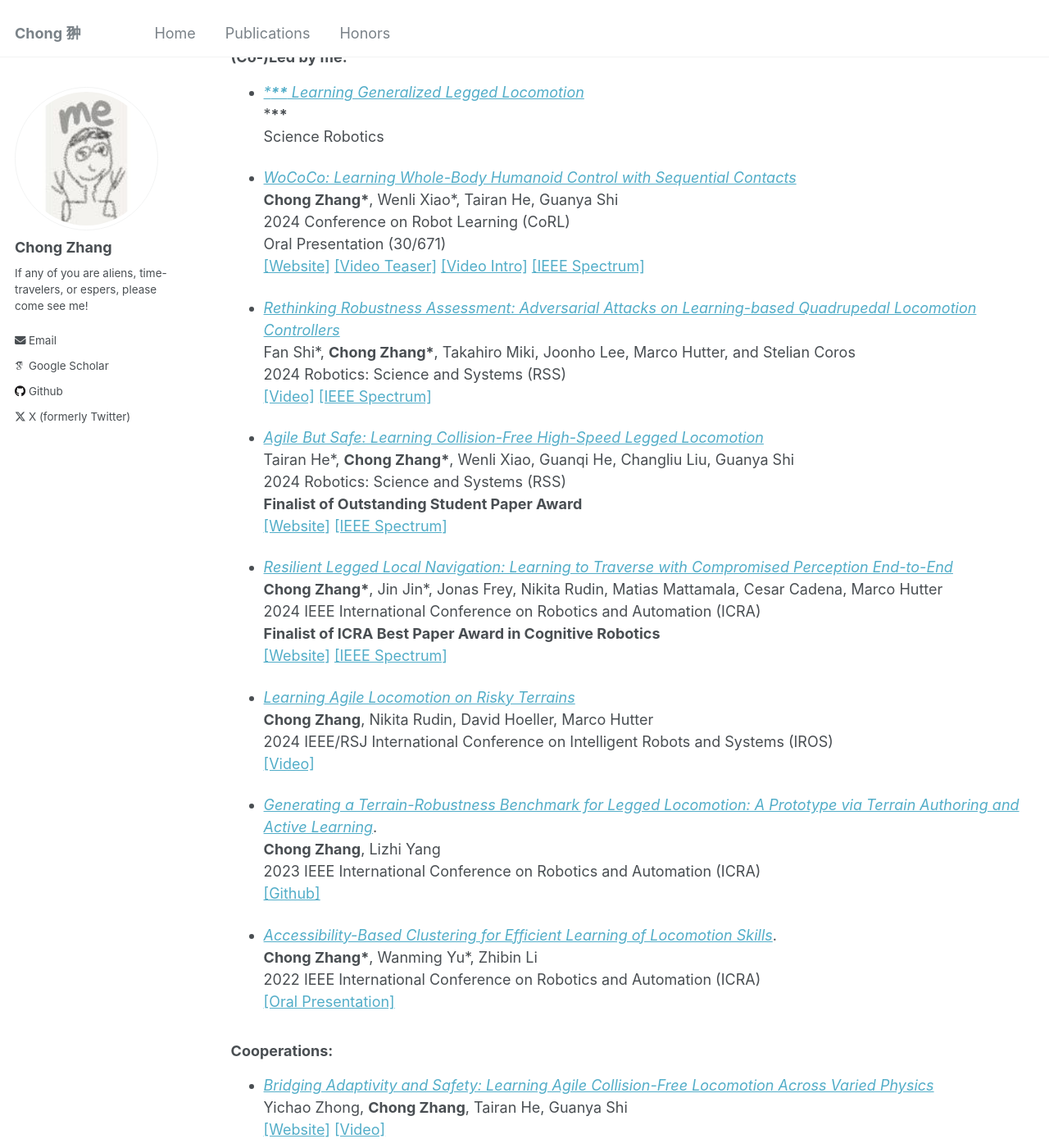
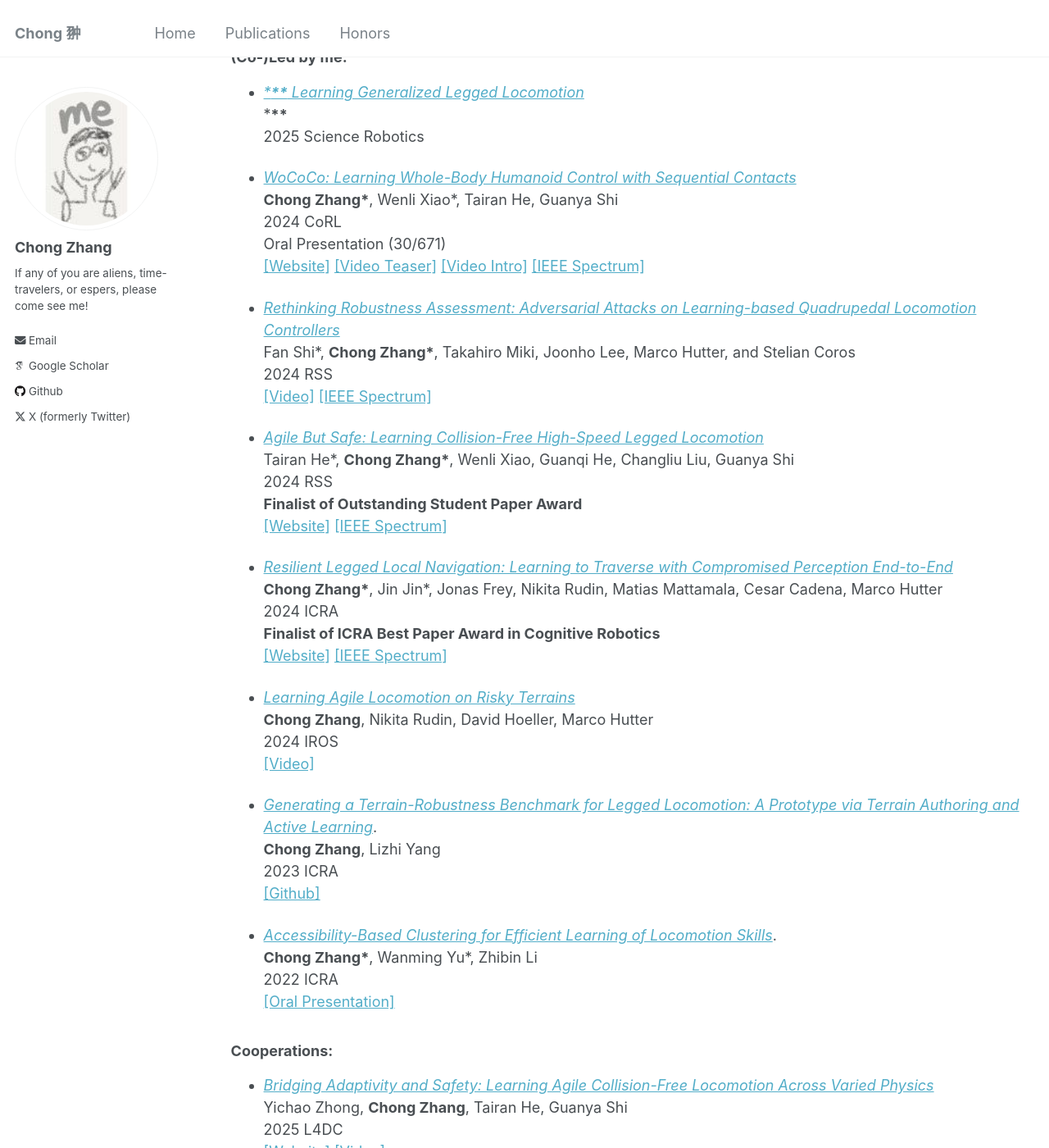
Before and after one commit to zita-ch/zita-ch.github.io, a Jekyll site: the page built from _pages/publications.md, in a window 1280 px wide and 1400 px high, scrolled down 251 px. Shown: the whole window at 82% size. Built offline with Jekyll 4.4.1, drawn with Linux system fonts in a browser that asks for light colours; some web fonts are replaced; some of the changed text lies outside the part shown.

Commit message:
update venue

```diff
--- a/_pages/publications.md
+++ b/_pages/publications.md
@@ -19,44 +19,44 @@ author_profile: true
 
 + [_\******* Learning Generalized Legged Locomotion_]()
   \*******
-  Science Robotics
+  2025 Science Robotics
 
 + [_WoCoCo: Learning Whole-Body Humanoid Control with Sequential Contacts_](https://arxiv.org/abs/2406.06005)
   **Chong Zhang\***, Wenli Xiao\*, Tairan He, Guanya Shi
-  2024 Conference on Robot Learning (CoRL)
+  2024 CoRL
   Oral Presentation (30/671)
   [\[Website\]](https://lecar-lab.github.io/wococo/) [\[Video Teaser\]](https://youtu.be/L18X-QbXqPI?feature=shared/) [\[Video Intro\]](https://youtu.be/_S6DNhPDuTw?feature=shared/) [\[IEEE Spectrum\]](https://spectrum.ieee.org/video-friday-drone-vs-flying-canoe)
 
 + [_Rethinking Robustness Assessment: Adversarial Attacks on Learning-based Quadrupedal Locomotion Controllers_](https://arxiv.org/abs/2405.12424)
   Fan Shi\*, **Chong Zhang\***, Takahiro Miki, Joonho Lee, Marco Hutter, and Stelian Coros
-  2024 Robotics: Science and Systems (RSS)
+  2024 RSS
   [\[Video\]](https://www.youtube.com/watch?v=WMgUrhZ2Tps) [\[IEEE Spectrum\]](https://spectrum.ieee.org/video-friday-multitasking)
 
 + [_Agile But Safe: Learning Collision-Free High-Speed Legged Locomotion_](https://arxiv.org/pdf/2401.17583.pdf)
   Tairan He\*, **Chong Zhang\***, Wenli Xiao, Guanqi He, Changliu Liu, Guanya Shi
-  2024 Robotics: Science and Systems (RSS)
+  2024 RSS
   **Finalist of Outstanding Student Paper Award**
   [\[Website\]](https://agile-but-safe.github.io/) [\[IEEE Spectrum\]](https://spectrum.ieee.org/video-friday-agile-but-safe)
 
 + [_Resilient Legged Local Navigation: Learning to Traverse with Compromised Perception End-to-End_](https://arxiv.org/pdf/2310.03581.pdf)
   **Chong Zhang\***, Jin Jin\*, Jonas Frey, Nikita Rudin, Matias Mattamala, Cesar Cadena, Marco Hutter
-  2024 IEEE International Conference on Robotics and Automation (ICRA)
+  2024 ICRA
   **Finalist of ICRA Best Paper Award in Cognitive Robotics**
   [\[Website\]](https://sites.google.com/leggedrobotics.com/resilient-navigation) [\[IEEE Spectrum\]](https://spectrum.ieee.org/video-friday-punch-out)
 
 + [_Learning Agile Locomotion on Risky Terrains_](https://arxiv.org/abs/2311.10484)
   **Chong Zhang**, Nikita Rudin, David Hoeller, Marco Hutter
-  2024 IEEE/RSJ International Conference on Intelligent Robots and Systems (IROS)
+  2024 IROS
   [\[Video\]](https://www.youtube.com/watch?v=Z5X0J8OH6z4)
 
 + [_Generating a Terrain-Robustness Benchmark for Legged Locomotion: A Prototype via Terrain Authoring and Active Learning_](https://arxiv.org/pdf/2208.07681.pdf).
   **Chong Zhang**, Lizhi Yang
-  2023 IEEE International Conference on Robotics and Automation (ICRA)
+  2023 ICRA
   [\[Github\]](https://github.com/zita-ch/terrain_benchmark)
 
 + [_Accessibility-Based Clustering for Efficient Learning of Locomotion Skills_](https://arxiv.org/abs/2109.11191).
   **Chong Zhang\***, Wanming Yu\*, Zhibin Li
-  2022 IEEE International Conference on Robotics and Automation (ICRA)
+  2022 ICRA
    [\[Oral Presentation\]](/files/ICRA22_2387.mp4)
 
 
@@ -65,17 +65,18 @@ author_profile: true
 ### Cooperations:
 
 + [_Bridging Adaptivity and Safety:
-Learning Agile Collision-Free Locomotion
-Across Varied Physics_](https://arxiv.org/abs/2501.04276)
-Yichao Zhong, **Chong Zhang**, Tairan He, Guanya Shi
-[\[Website\]](https://adaptive-safe-locomotion.github.io/) [\[Video\]](https://adaptive-safe-locomotion.github.io/assets/file/BAS-video.mp4)
+  Learning Agile Collision-Free Locomotion
+  Across Varied Physics_](https://arxiv.org/abs/2501.04276)
+  Yichao Zhong, **Chong Zhang**, Tairan He, Guanya Shi
+  2025 L4DC
+  [\[Website\]](https://adaptive-safe-locomotion.github.io/) [\[Video\]](https://adaptive-safe-locomotion.github.io/assets/file/BAS-video.mp4)
 
 + [_OmniH2O: Universal and Dexterous Human-to-Humanoid Whole-Body Teleoperation and Learning_](https://omni.human2humanoid.com/resources/OmniH2O_paper.pdf)
   Tairan He\*, Zhengyi Luo\*, Xialin He\*, Wenli Xiao, **Chong Zhang**, Weinan Zhang, Kris Kitani, Changliu Liu, Guanya Shi
-  2024 Conference on Robot Learning (CoRL)
+  2024 CoRL
   [\[Website: omni.human2humanoid.com\]](https://omni.human2humanoid.com/) [\[IEEE Spectrum\]](https://spectrum.ieee.org/video-friday-drone-vs-flying-canoe)
 
 + [_Learning Human-to-Humanoid Real-Time Whole-Body Teleoperation_](https://human2humanoid.com/resources/H2O_paper.pdf)
   Tairan He\*, Zhengyi Luo\*, Wenli Xiao, **Chong Zhang**, Kris Kitani, Changliu Liu, Guanya Shi
-  2024 IEEE/RSJ International Conference on Intelligent Robots and Systems (IROS)
+  2024 IROS
   [\[Website: human2humanoid.com\]](https://human2humanoid.com/) [\[IEEE Spectrum\]](https://spectrum.ieee.org/video-friday-human-to-humanoid)
```
